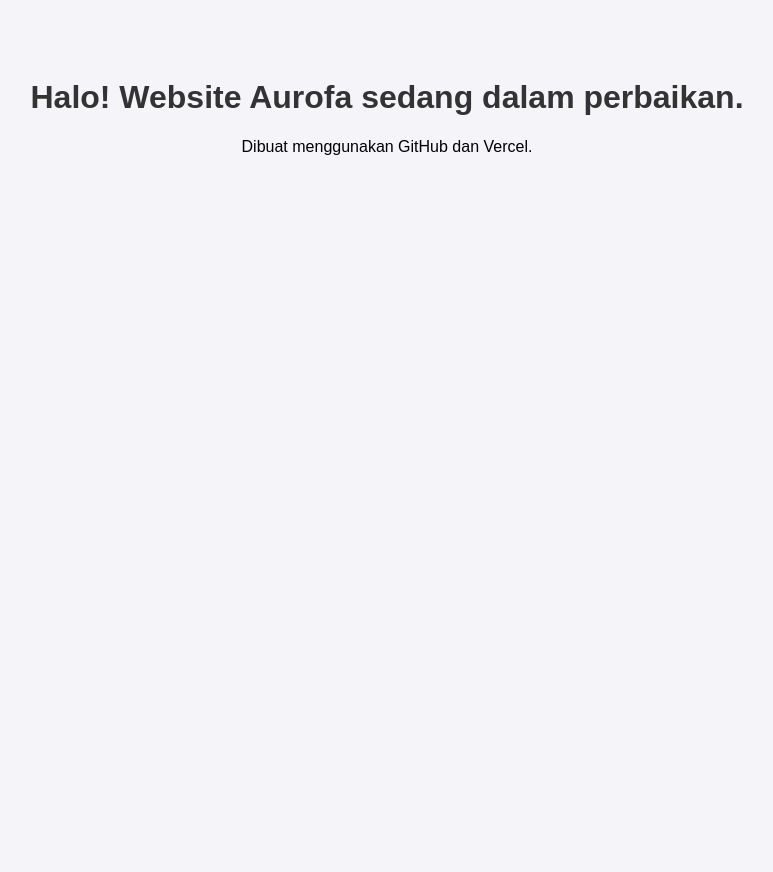
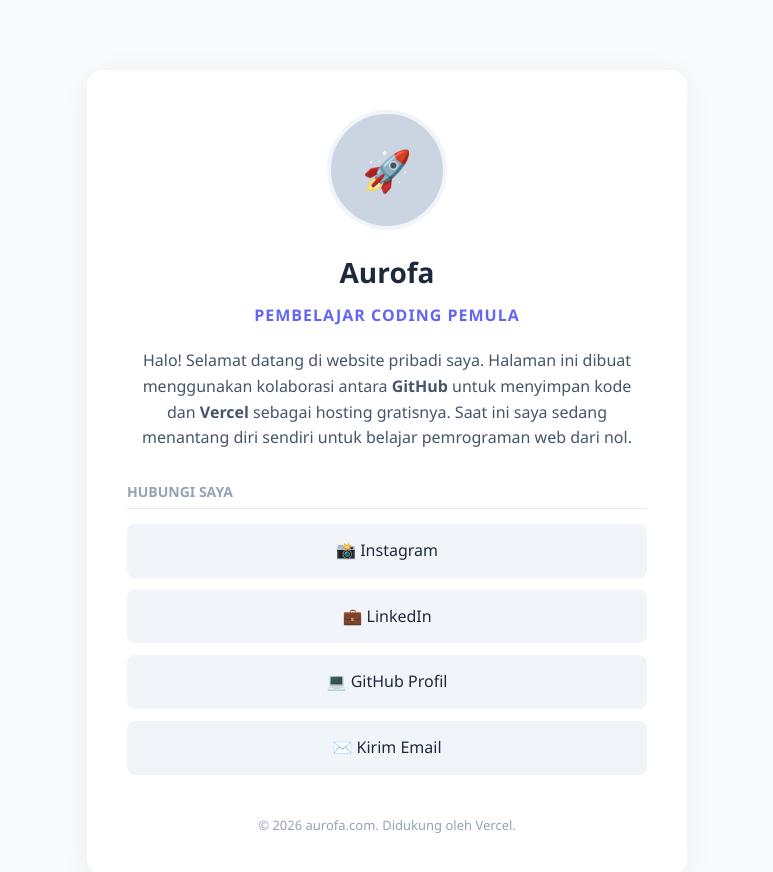
Before and after one commit to radinpendriya-ux/aurofa, a plain HTML site: page index.html in a window 1280 px wide. Shown: the whole page, without its empty margins (253-1026 px from the left). Before the commit the page ends 800 px from the top, so only its background shows below. Drawn offline with Linux system fonts and the light colour scheme.

Commit message:
Update index.html

```diff
--- a/index.html
+++ b/index.html
@@ -3,21 +3,136 @@
 <head>
     <meta charset="UTF-8">
     <meta name="viewport" content="width=device-width, initial-scale=1.0">
-    <title>Selamat Datang di Aurofa</title>
+    <title>Aurofa | Portofolio Pribadi</title>
     <style>
+        /* Mengatur dasar halaman web */
+        * {
+            box-sizing: border-box;
+            margin: 0;
+            padding: 0;
+        }
         body {
-            font-family: Arial, sans-serif;
+            font-family: 'Segoe UI', Tahoma, Geneva, Verdana, sans-serif;
+            background-color: #f8fafc;
+            color: #334155;
+            line-height: 1.6;
+            padding: 20px;
+        }
+
+        /* Container utama agar konten berada di tengah */
+        .container {
+            max-width: 600px;
+            margin: 50px auto;
+            background: #ffffff;
+            padding: 40px;
+            border-radius: 16px;
+            box-shadow: 0 4px 30px rgba(0, 0, 0, 0.05);
             text-align: center;
-            padding: 50px;
-            background-color: #f4f4f9;
         }
+
+        /* Desain foto profil lingkaran */
+        .avatar {
+            width: 120px;
+            height: 120px;
+            border-radius: 50%;
+            background-color: #cbd5e1;
+            margin: 0 auto 20px;
+            display: flex;
+            align-items: center;
+            justify-content: center;
+            font-size: 40px;
+            color: #64748b;
+            border: 4px solid #f1f5f9;
+        }
+
+        /* Tipografi / Tulisan */
         h1 {
-            color: #333;
+            font-size: 28px;
+            color: #1e293b;
+            margin-bottom: 8px;
+        }
+        .tagline {
+            font-size: 16px;
+            color: #6366f1;
+            font-weight: 600;
+            text-transform: uppercase;
+            letter-spacing: 1px;
+            margin-bottom: 20px;
+        }
+        .bio {
+            font-size: 16px;
+            color: #475569;
+            margin-bottom: 30px;
+        }
+
+        /* Bagian tombol link/sosial media */
+        .links-title {
+            font-size: 14px;
+            font-weight: 600;
+            color: #94a3b8;
+            text-transform: uppercase;
+            margin-bottom: 15px;
+            text-align: left;
+            border-bottom: 1px solid #e2e8f0;
+            padding-bottom: 5px;
+        }
+        .link-card {
+            display: block;
+            background: #f1f5f9;
+            color: #1e293b;
+            text-decoration: none;
+            padding: 14px;
+            margin-bottom: 12px;
+            border-radius: 8px;
+            font-weight: 500;
+            transition: all 0.2s ease;
+        }
+        /* Efek ketika tombol disorot kursor */
+        .link-card:hover {
+            background: #6366f1;
+            color: #ffffff;
+            transform: translateY(-2px);
+        }
+
+        /* Bagian kaki halaman (footer) */
+        footer {
+            margin-top: 40px;
+            font-size: 13px;
+            color: #94a3b8;
         }
     </style>
 </head>
 <body>
-    <h1>Halo! Website Aurofa sedang dalam perbaikan.</h1>
-    <p>Dibuat menggunakan GitHub dan Vercel.</p>
+
+    <div class="container">
+        <!-- Foto Profil (Sementara menggunakan emoji, bisa Anda ganti nanti) -->
+        <div class="avatar">🚀</div>
+
+        <!-- Nama Anda -->
+        <h1>Aurofa</h1>
+
+        <!-- Pekerjaan / Status Belajar -->
+        <div class="tagline">Pembelajar Coding Pemula</div>
+
+        <!-- Kalimat perkenalan singkat -->
+        <p class="bio">
+            Halo! Selamat datang di website pribadi saya. Halaman ini dibuat menggunakan kolaborasi antara <strong>GitHub</strong> untuk menyimpan kode dan <strong>Vercel</strong> sebagai hosting gratisnya. Saat ini saya sedang menantang diri sendiri untuk belajar pemrograman web dari nol.
+        </p>
+
+        <!-- Judul Sosial Media -->
+        <div class="links-title">Hubungi Saya</div>
+
+        <!-- Daftar Tombol Link (Ganti tanda # dengan link asli Anda nanti) -->
+        <a href="#" class="link-card" target="_blank">📸 Instagram</a>
+        <a href="#" class="link-card" target="_blank">💼 LinkedIn</a>
+        <a href="#" class="link-card" target="_blank">💻 GitHub Profil</a>
+        <a href="mailto:email-anda@gmail.com" class="link-card">✉️ Kirim Email</a>
+
+        <!-- Footer -->
+        <footer>
+            &copy; 2026 aurofa.com. Didukung oleh Vercel.
+        </footer>
+    </div>
+
 </body>
 </html>
```
